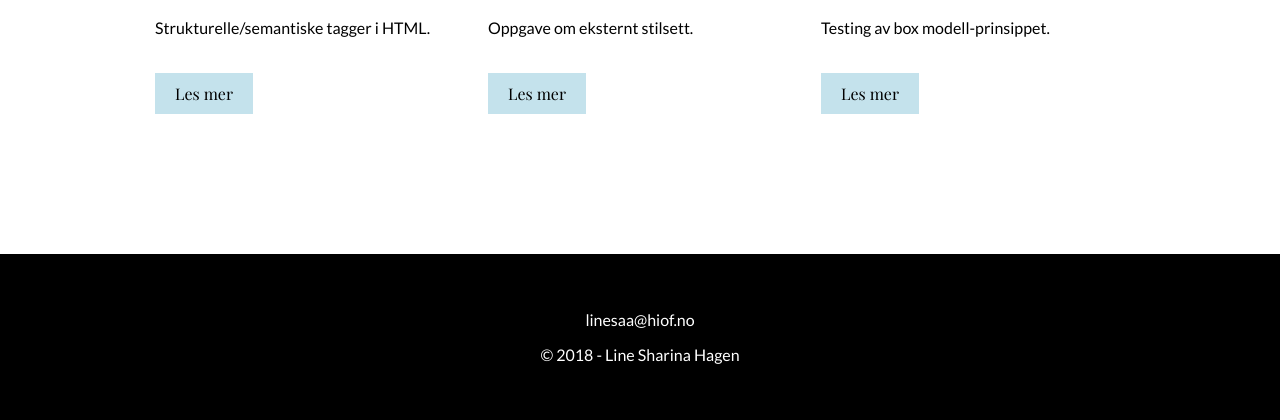
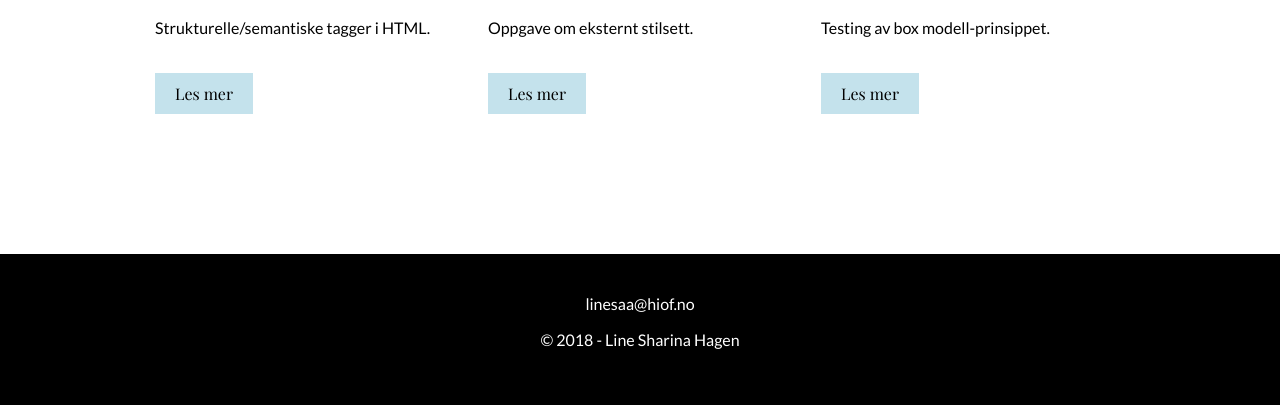
Before and after one commit to linesharina/webutvikling18, a PHP site: page / in a window 1280 px wide. Shown: the part 1777-2197 px from the top of the page. Run offline with PHP 8.4, Linux system fonts and the light colour scheme.

Commit message:
Added mail-link and styled footer

```diff
--- a/oblig1/css/stilark.css
+++ b/oblig1/css/stilark.css
@@ -29,6 +29,24 @@ h2, h3, h4, a {
 
 p, li {
   font-family: 'Lato', sans-serif;
+}
+
+footer {
+  background-color: black;
+  color: white;
+  padding: 40px;
+  text-align: center;
+}
+
+footer a {
+    font-family: 'Lato', sans-serif;
+    text-decoration: none;
+    color: white;
+}
+
+footer a:hover,
+footer a:focus {
+  text-decoration: underline;
 }
 
 .header-img {
@@ -66,7 +84,7 @@ p, li {
 
 @media (max-width: 782px) {
   .header-img {
-    padding-top: 80px;
+    padding-top: 100px;
   }
   .header-img a {
     font-size: 1em;
@@ -159,13 +177,6 @@ p, li {
   color: black;
 }
 
-footer {
-  background-color: black;
-  color: white;
-  padding: 40px;
-  text-align: center;
-}
-
 .article {
   display: flex;
   flex-wrap: wrap;
--- a/oblig1/footer.php
+++ b/oblig1/footer.php
@@ -1,5 +1,5 @@
 	<footer>
-		<p>linesaa@hiof.no</p>
+		<a href="mailto:linesaa@hiof.no">linesaa@hiof.no</a>
 		<p>&copy; 2018 - Line Sharina Hagen</p>
 	</footer>
 </body>
```
